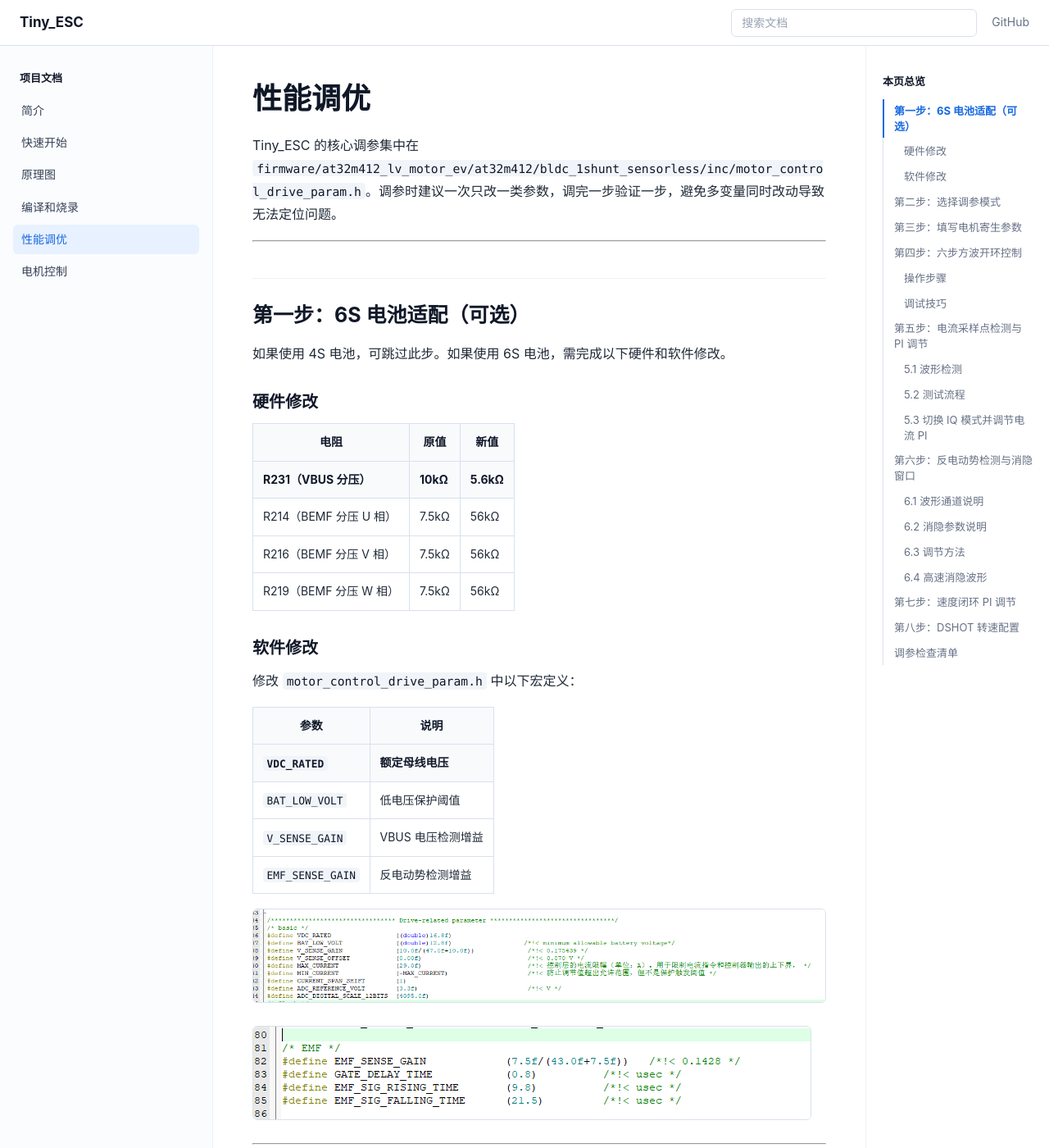
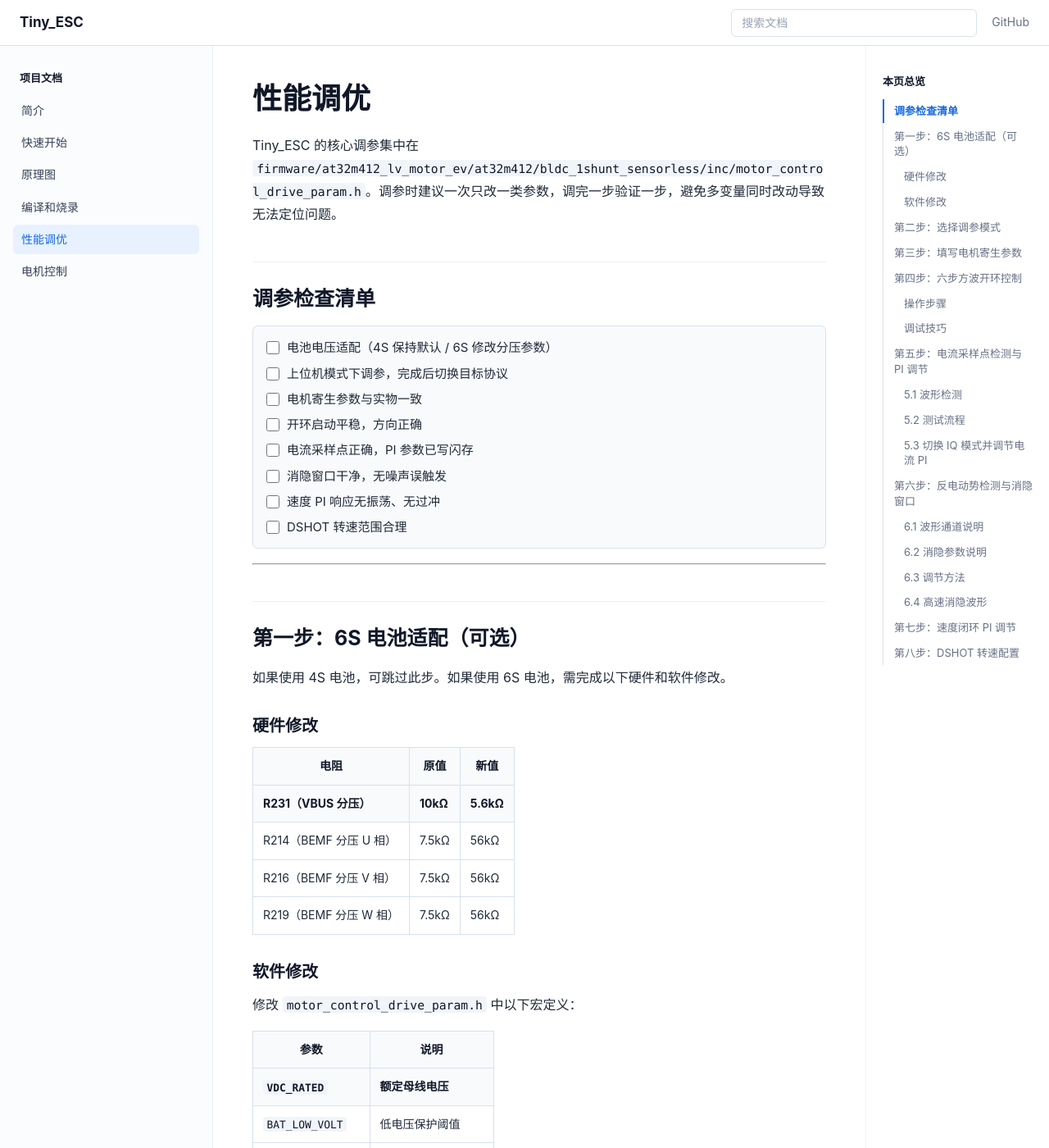
Before and after one commit to BearShang/motor_drv-software, a Jekyll site: the page built from docs/performance-tuning.md, in a window 1280 px wide and 1400 px high. Shown: the whole window at 82% size. Built offline with Jekyll 4.4.1, drawn with Linux system fonts in a browser that asks for light colours; some of the changed text lies outside the part shown.

Commit message:
前置性能调优检查清单

```diff
--- a/assets/css/site.css
+++ b/assets/css/site.css
@@ -293,6 +293,7 @@ a:hover {
 .doc-article ul,
 .doc-article ol,
 .doc-article table,
+.doc-article .checklist,
 .doc-article .admonition {
   margin-top: 0;
   margin-bottom: 18px;
@@ -305,6 +306,33 @@ a:hover {
 
 .doc-article li + li {
   margin-top: 4px;
+}
+
+.checklist {
+  display: grid;
+  gap: 8px;
+  border: 1px solid var(--color-border);
+  border-radius: 6px;
+  background: var(--color-surface);
+  padding: 14px 16px;
+}
+
+.checklist label {
+  display: flex;
+  align-items: flex-start;
+  gap: 9px;
+  color: var(--color-text);
+  cursor: pointer;
+  font-size: 15px;
+  line-height: 1.55;
+}
+
+.checklist input {
+  width: 16px;
+  height: 16px;
+  margin: 4px 0 0;
+  accent-color: var(--color-link);
+  flex: 0 0 auto;
 }
 
 .doc-article img {
--- a/docs/performance-tuning.md
+++ b/docs/performance-tuning.md
@@ -5,6 +5,19 @@ title: 性能调优
 # 性能调优
 
 Tiny_ESC 的核心调参集中在 `firmware/at32m412_lv_motor_ev/at32m412/bldc_1shunt_sensorless/inc/motor_control_drive_param.h`。调参时建议一次只改一类参数，调完一步验证一步，避免多变量同时改动导致无法定位问题。
+
+## 调参检查清单
+
+<div class="checklist">
+  <label><input type="checkbox"> 电池电压适配（4S 保持默认 / 6S 修改分压参数）</label>
+  <label><input type="checkbox"> 上位机模式下调参，完成后切换目标协议</label>
+  <label><input type="checkbox"> 电机寄生参数与实物一致</label>
+  <label><input type="checkbox"> 开环启动平稳，方向正确</label>
+  <label><input type="checkbox"> 电流采样点正确，PI 参数已写闪存</label>
+  <label><input type="checkbox"> 消隐窗口干净，无噪声误触发</label>
+  <label><input type="checkbox"> 速度 PI 响应无振荡、无过冲</label>
+  <label><input type="checkbox"> DSHOT 转速范围合理</label>
+</div>
 
 ---
 
```
Also changed, not shown: other parts of docs/performance-tuning.md (+0 -13 lines).
